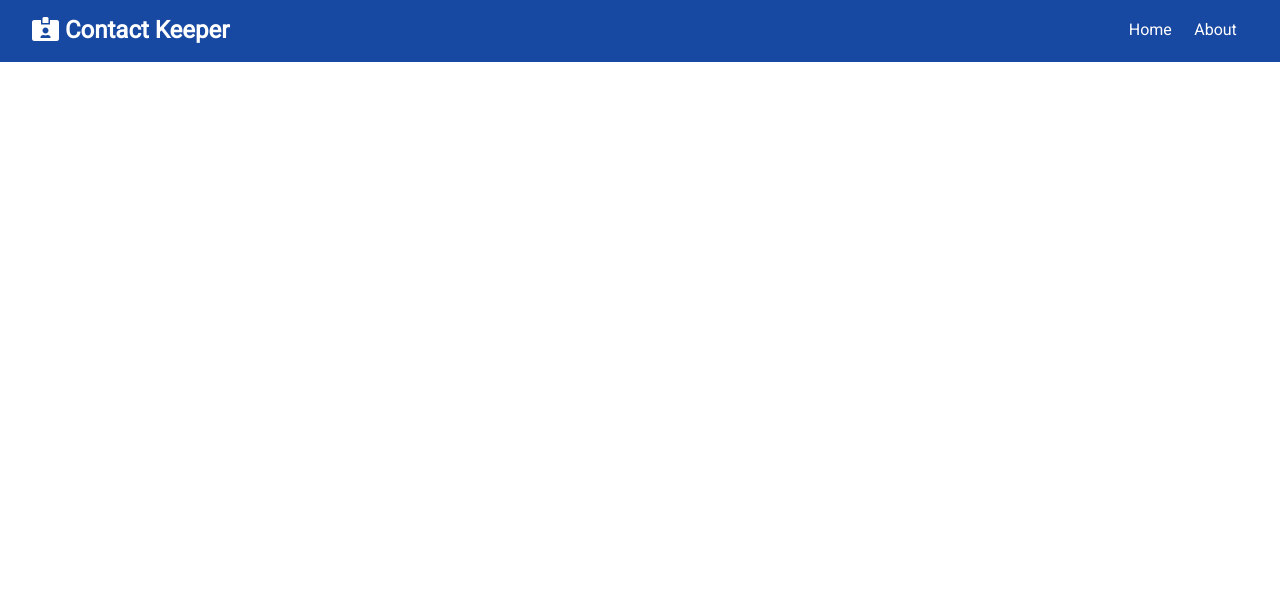
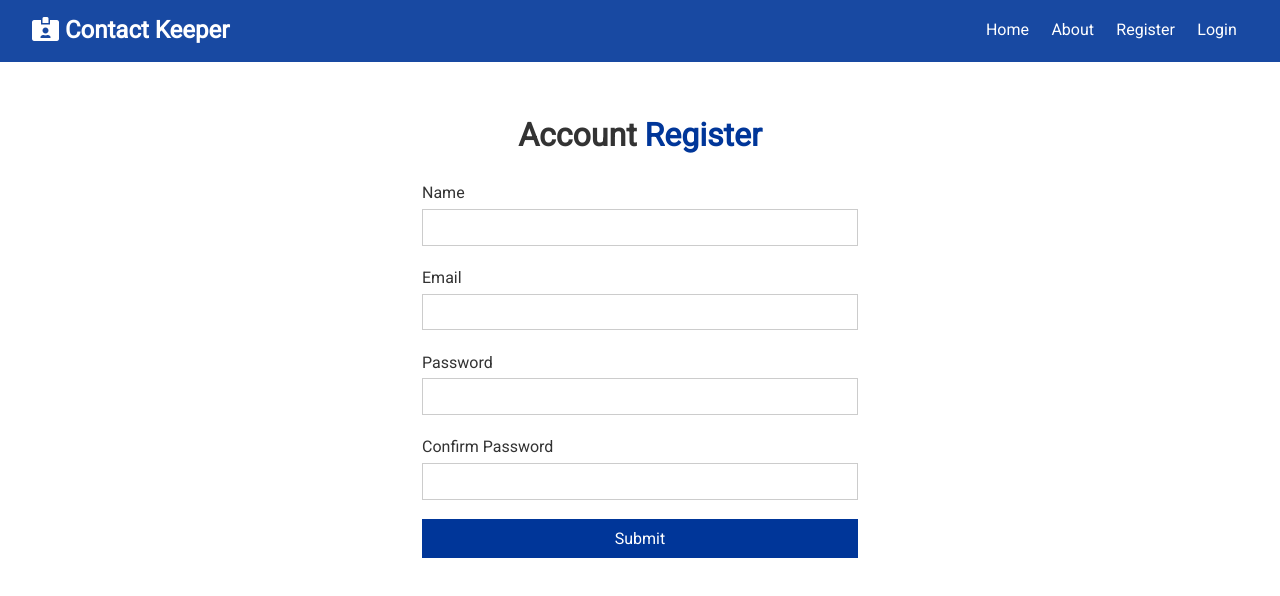
Before and after one commit to Prathm98/react-projects, a React (Create React App) app in the folder contact-keeper/client/: page /register in a window 1280 px wide. Shown: the top 596 px of the page. Built offline with nearby package versions, Linux system fonts and the light colour scheme.

Commit message:
Added Login & Register Forms

```diff
--- a/contact-keeper/client/src/App.js
+++ b/contact-keeper/client/src/App.js
@@ -6,6 +6,8 @@
 import About from './pages/About';
 import ContactState from './context/contact/ContactState';
 import AuthState from './context/auth/AuthState';
+import Register from './components/auth/Register';
+import Login from './components/auth/Login';
 
 const App = () => {
   return (
@@ -18,6 +20,8 @@
               <Switch>
                 <Route exact path="/" component={Home} />
                 <Route exact path="/about" component={About} />
+                <Route exact path="/register" component={Register} />
+                <Route exact path="/login" component={Login} />
               </Switch>
             </div>
           </Fragment>
--- /dev/null
+++ b/contact-keeper/client/src/components/auth/Login.js
@@ -0,0 +1,34 @@
+import React, {useState} from 'react';
+
+const Login = () => {
+  const [user, setUser] = useState({
+    email: '', password: ''
+  });
+  const { email, password } = user;
+
+  const onChange = (e) => setUser({[e.target.name]: e.target.value});
+
+  const onSubmit = (e) => {
+    e.preventDefault();
+    console.log('User Login');
+  }
+
+  return (
+    <div className="form-container">
+      <h1>Account <span className="text-primary">Login</span></h1>
+      <form onSubmit={onSubmit}>
+        <div className="form-group">
+          <label htmlFor="email">Email</label>
+          <input type="email" name="email" value={email} onChange={onChange} />
+        </div>
+        <div className="form-group">
+          <label htmlFor="password">Password</label>
+          <input type="password" name="password" value={password} onChange={onChange} />
+        </div>
+        <input type="submit" name="Login" value="Submit" className="btn btn-primary btn-block" />
+      </form>
+    </div>
+  )
+}
+
+export default Login
--- /dev/null
+++ b/contact-keeper/client/src/components/auth/Register.js
@@ -0,0 +1,42 @@
+import React, {useState} from 'react';
+
+const Register = () => {
+  const [user, setUser] = useState({
+    name: '', email: '', password: '', password2: ''
+  });
+  const {name, email, password, password2} = user;
+
+  const onChange = (e) => setUser({[e.target.name]: e.target.value});
+
+  const onSubmit = (e) => {
+    e.preventDefault();
+    console.log('User Register');
+  }
+
+  return (
+    <div className="form-container">
+      <h1>Account <span className="text-primary">Register</span></h1>
+      <form onSubmit={onSubmit}>
+        <div className="form-group">
+          <label htmlFor="name">Name</label>
+          <input type="text" name="name" value={name} onChange={onChange} />
+        </div>
+        <div className="form-group">
+          <label htmlFor="email">Email</label>
+          <input type="email" name="email" value={email} onChange={onChange} />
+        </div>
+        <div className="form-group">
+          <label htmlFor="password">Password</label>
+          <input type="password" name="password" value={password} onChange={onChange} />
+        </div>
+        <div className="form-group">
+          <label htmlFor="password2">Confirm Password</label>
+          <input type="password" name="password2" value={password2} onChange={onChange} />
+        </div>
+        <input type="submit" name="Register" value="Submit" className="btn btn-primary btn-block" />
+      </form>
+    </div>
+  )
+}
+
+export default Register
--- a/contact-keeper/client/src/components/layout/Navbar.js
+++ b/contact-keeper/client/src/components/layout/Navbar.js
@@ -11,6 +11,8 @@
       <ul>
         <li><Link to="/">Home</Link></li>
         <li><Link to="/about">About</Link></li>
+        <li><Link to="/register">Register</Link></li>
+        <li><Link to="/login">Login</Link></li>
       </ul>
     </nav>
   )
```
